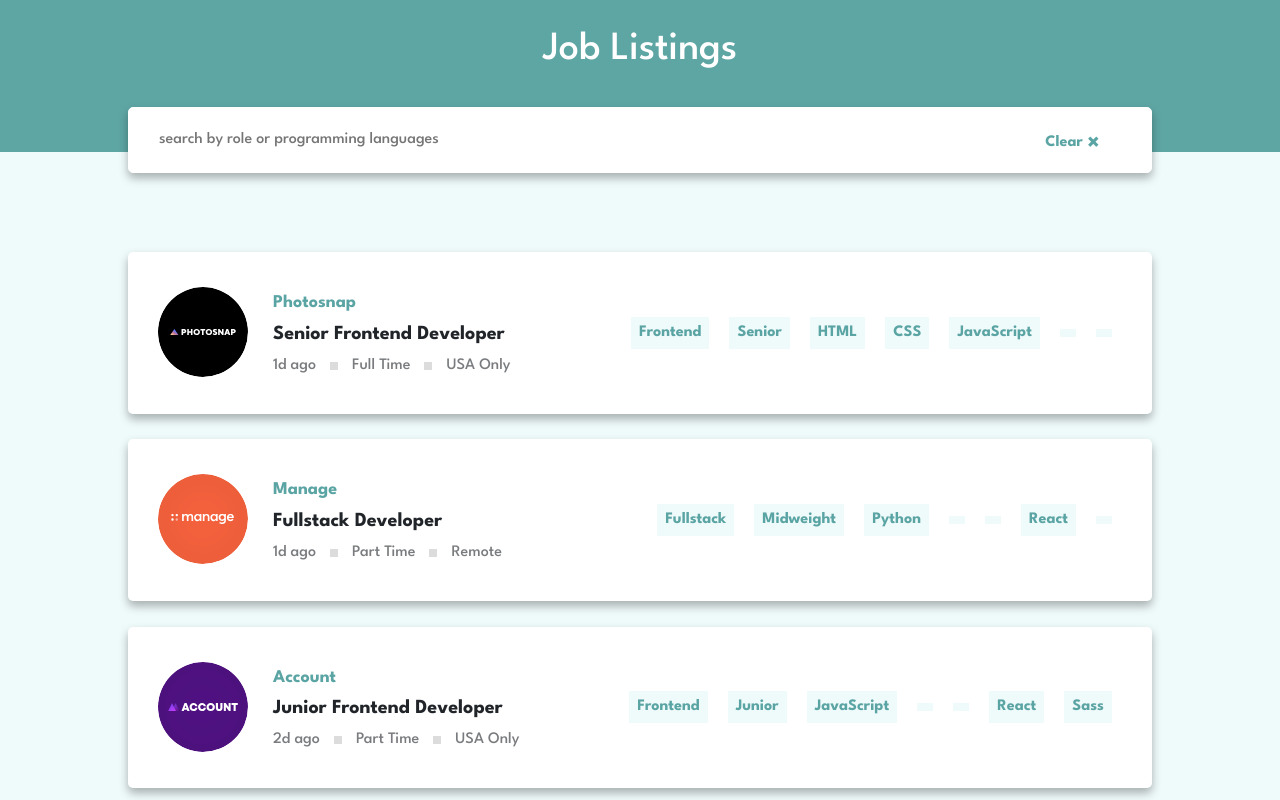
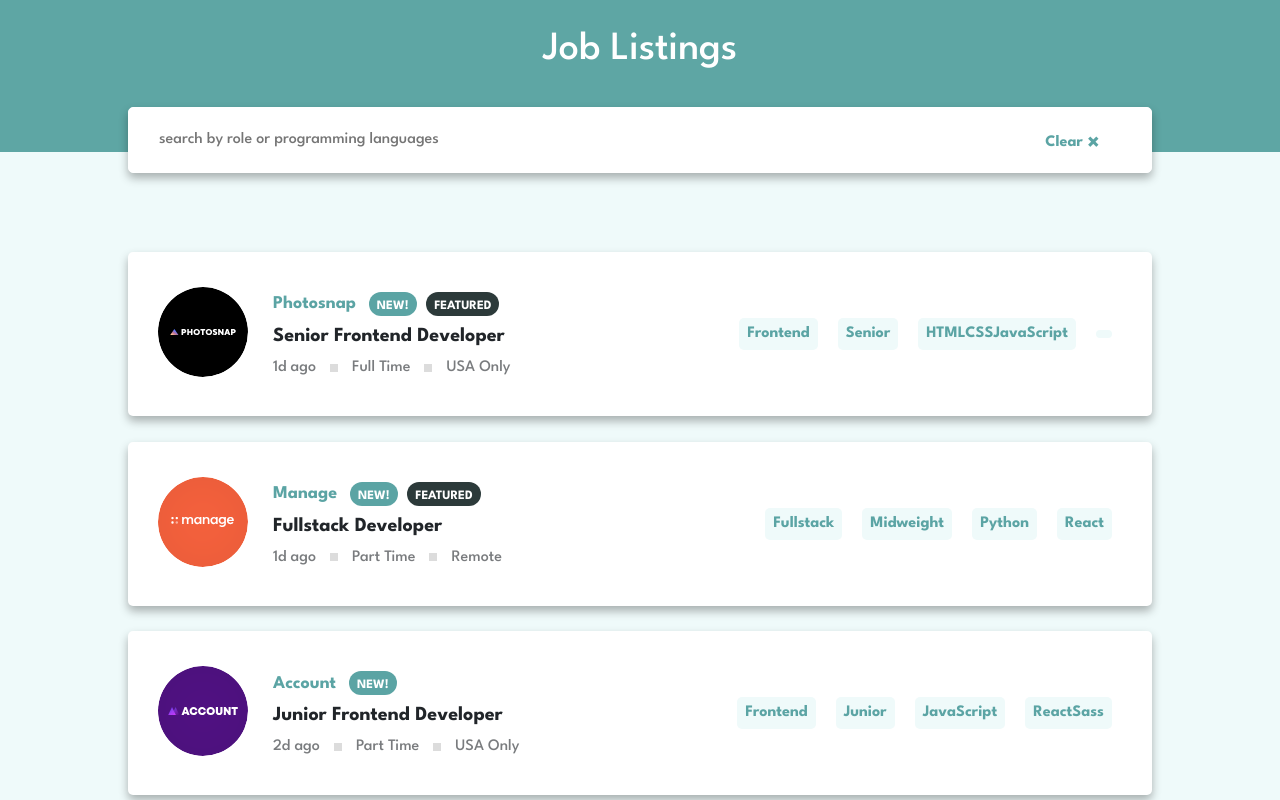
Before and after one commit to adetutudeborah/job-listings-page, a React (Vite) app: page / in a window 1280 px wide. Shown: the top 800 px of the page. Built offline with nearby package versions, Linux system fonts and the light colour scheme; grey boxes are pictures that could not be loaded.

Commit message:
updated jobs.jsx

```diff
--- a/src/components/Jobs/Jobs.css
+++ b/src/components/Jobs/Jobs.css
@@ -28,11 +28,40 @@
     color: var(--primary-color);
     font-size: 18px;
     font-weight: bold;
+    margin-right: 0.8rem;
+}
+
+.company{
+    display: flex;
+    align-items: center;
+}
+
+.new,
+.featured {
+    color: #fff;
+    background-color: var(--primary-color);
+    border-radius: 15px;
+    padding: 0.3rem 0.5rem;
+    font-size: 0.8rem;
+    font-weight: 700;
+    text-transform: uppercase;
+    margin-right: 0.6rem;
+    margin-bottom: 0.5rem;
+    padding-bottom: 0;
+}
+
+.featured {
+    background-color: var(--very-dark-greyish);
 }
 
 .role{
     font-size: 20px;
     font-weight: bold;
+}
+
+.role:hover{
+    color: var(--primary-color);
+    cursor: pointer;
 }
 
 .rolesubinfo{
@@ -49,7 +78,9 @@
 
 .rolekeywords{
     display: flex;
-    justify-content: flex-end;
+    flex-wrap: wrap;
+    justify-content: space-between;
+    /* justify-content: flex-end; */
     text-align: right;
 }
 
@@ -59,6 +90,7 @@
     margin: auto 10px;
     background: var(--secondary-color);
     padding: 4px 8px;
+    border-radius: 5px;
 }
 
 .keyword:hover{
--- a/src/components/Jobs/Jobs.jsx
+++ b/src/components/Jobs/Jobs.jsx
@@ -14,7 +14,12 @@ function Jobs (props) {
                 </div>
 
                 <div className="roleinfo">
-                    <h1 className="companyname">{props.item.company}</h1>
+                    <div className="company">
+                        <h1 className="companyname">{props.item.company}</h1>
+                        {props.item.new && <span className="new">new!</span>}
+                        {props.item.featured && <span className="featured">featured</span>}
+                    </div>
+
                     <h2 className="role">{props.item.position}</h2>
 
                     <p className="rolesubinfo">
@@ -29,13 +34,10 @@ function Jobs (props) {
             </div>
 
             <div className="rolekeywords">
-                <p className="keyword">{props.item.role}</p>
-                <p className="keyword">{props.item.level}</p>
-                <p className="keyword">{props.item.languages[0]}</p>
-                <p className="keyword">{props.item.languages[1]}</p>
-                <p className="keyword">{props.item.languages[2]}</p>
-                <p className="keyword">{props.item.tools[0]}</p>
-                <p className="keyword">{props.item.tools[1]}</p>
+                <span className="keyword">{props.item.role}</span>
+                <span className="keyword">{props.item.level}</span>
+                {props.item.languages && <span className="keyword">{props.item.languages}</span>}
+                {props.item.tools && <span className="keyword">{props.item.tools}</span>}
             </div>
         </div>
     )
--- a/src/data.json
+++ b/src/data.json
@@ -17,7 +17,7 @@
   {
     "id": 2,
     "company": "Manage",
-    "logo": "./images/manage.svg",
+    "logo": "/images/manage.svg",
     "new": true,
     "featured": true,
     "position": "Fullstack Developer",
@@ -32,7 +32,7 @@
   {
     "id": 3,
     "company": "Account",
-    "logo": "./images/account.svg",
+    "logo": "/images/account.svg",
     "new": true,
     "featured": false,
     "position": "Junior Frontend Developer",
--- a/src/index.css
+++ b/src/index.css
@@ -8,6 +8,7 @@
   --tertiary-color: hsl(178, 29%, 51%);
   --box-shadow: 0 5px 10px rgba(0, 0, 0, 0.3);
   --default-font-family: 'League Spartan', sans-serif;
+  --very-dark-greyish: hsl(180, 14%, 20%);
 }
 
 body {
```
